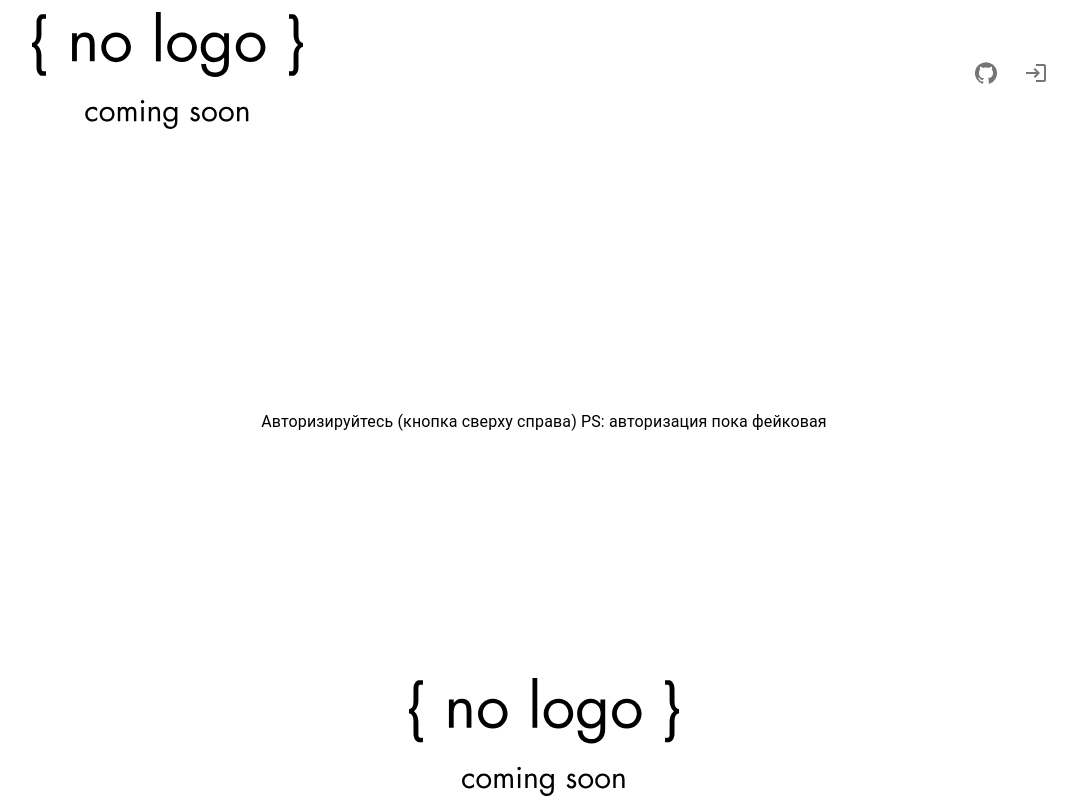
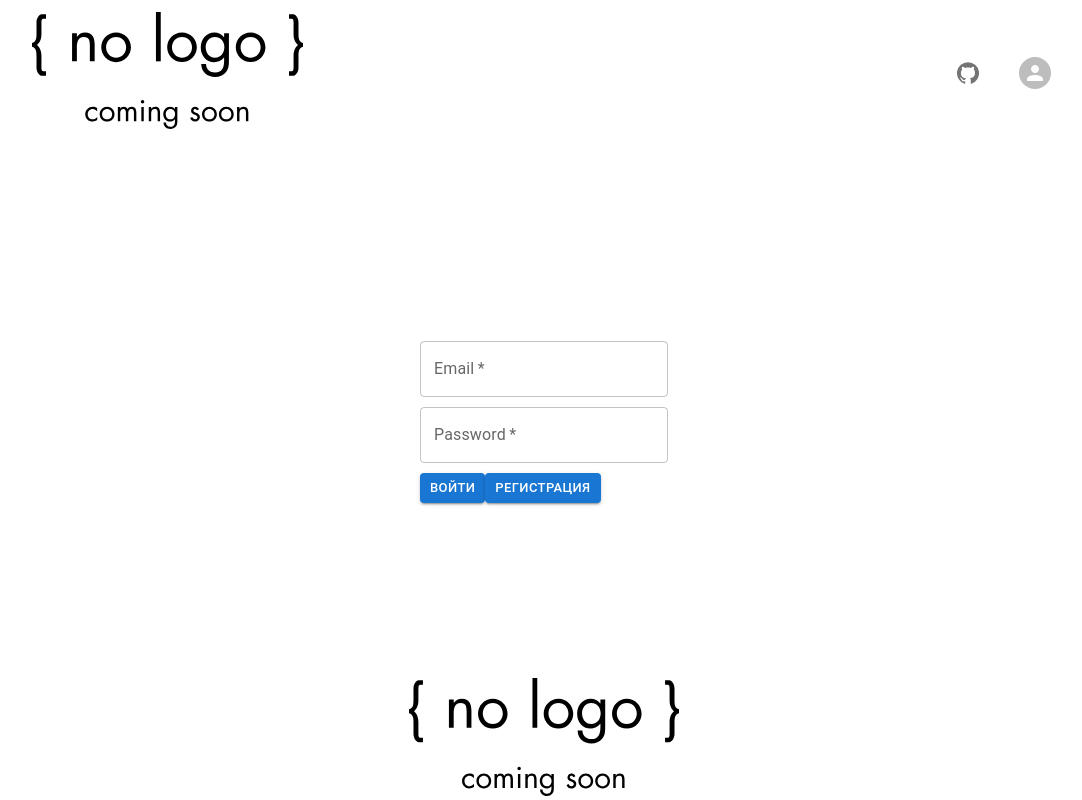
Before and after one commit to sopel1996/sberuniverse_dz_react_posts, a React app: page / in a window 1280 px wide. Shown: the whole page, without its empty margins (96-1178 px from the left). Built offline with nearby package versions, Linux system fonts and the light colour scheme; no server answers.

Commit message:
add login/logout/signup

```diff
--- a/src/App.js
+++ b/src/App.js
@@ -1,106 +1,172 @@
 import { useEffect, useState } from "react";
-import { Routes, Route, Link } from 'react-router-dom';
-import {
-  Navigate
-} from "react-router-dom";
+import { Routes, Route, Link } from "react-router-dom";
+import { Navigate } from "react-router-dom";
 import { Footer } from "./components/Footer";
 import { Header } from "./components/Header";
-import Logo  from "./components/Logo";
+import Logo from "./components/Logo";
 import HeaderBtns from "./components/HeaderBtns";
 import { LoginContent } from "./components/LoginContent";
 
 import api from "./utils/api";
 
-import 'normalize.css';
+import "normalize.css";
 import "./App.css";
-import { Typography } from "@mui/material";
 import { Item } from "./components/Item";
 
+import React from "react";
+import Box from "@mui/material/Box";
+import Button from "@mui/material/Button";
+import Typography from "@mui/material/Typography";
+import { Modal as ModalMUI } from "@mui/material";
+import Input from "@mui/material/Input";
+import { TextField, Grid } from "@mui/material";
+import { useNavigate } from "react-router-dom";
+
 function App() {
-
   const [postsState, setPostsState] = useState([]);
   const [pagesCnt, setPagesCnt] = useState(1);
-const [login, setLogin] = useState(false);
+  const [login, setLogin] = useState(
+    localStorage.getItem("token") === "" ? false : true
+  );
   const [updateAfterDelete, setUpdateAfterDelete] = useState(false);
   const [user, setUser] = useState(null);
   const [favorite, setFavorite] = useState([]);
 
-// useEffect(() => {
-//   if (login){
+  const [email, setEmail] = useState("");
+  const [password, setPassword] = useState("");
 
-//     api.getPosts()
-//     .then((data)=>{
-//       data.forEach((el)=>{
-//         if (el.likes.includes(localStorage.getItem('userID'))){
-//           setFavorite((prevState)=>[...prevState, el._id])
-//         }
-//      })
-//       localStorage.setItem('beginState', JSON.stringify(data))
-//       setPostsState((prevState)=>{
-//         setPagesCnt(Math.ceil(data.length/POSTSONPAGE));
-//         setUpdateAfterDelete(false);
-//         return [...prevState, ...data]
-//       })
-//     })
-//     .catch((err)=>{
-//     alert(err)
-//   })
-// }else{
-//   localStorage.setItem('beginState','')
-//       setPostsState(()=>{
-//         setPagesCnt(0);
-//         return []
-//       })
-// }
-// }, [login, updateAfterDelete]);
   useEffect(() => {
-  if (login){
-    api.getMeInfo()
-    .then((data)=>{
-      setUser(data)
+    if (login) {
+      api
+        .getMeInfo()
+        .then((data) => {
+          setUser(data);
         })
-    .catch((err)=>{
-      alert(err)
+        .catch((err) => {
+          alert(err);
+        });
+    }
+  }, [login]);
+
+  const handleEmailChange = ({ target }) => {
+    setEmail(target.value);
+  };
+
+  const handlePasswordChange = ({ target }) => {
+    setPassword(target.value);
+  };
+
+  const signUp = () => {
+    api
+      .signUp({ email, password })
+      .then((createdUser) => {
+        console.log({ createdUser });
+        return api.signIn({ email, password });
       })
-  }
-},[login]);
+      .then((data) => console.log(data))
+      .catch((err) => {
+        alert(err);
+      });
+  };
 
-
+  const signIn = () => {
+    api
+      .signIn({ email, password })
+      .then((data) => {
+        localStorage.setItem("userID", data.data._id);
+        localStorage.setItem("token", data.token);
+        setLogin(true);
+      })
+      .catch((err) => {
+        alert(err);
+      });
+  };
 
   return (
-    <div className='appContainer'>
+    <div className="appContainer">
       <Header>
-    <Logo isLogin={login}/>
-    <HeaderBtns isLogin={login} setLogin={setLogin} user={user}/>
+        <Logo isLogin={login} />
+        <HeaderBtns isLogin={login} setLogin={setLogin} user={user} />
       </Header>
       <Routes>
         <Route
-      path='/'
+          path="/"
           element={
             <>
-        {localStorage.getItem('token') === '' ||  localStorage.getItem('token') === null ?
-          <div className='content__cards'>
-              <Typography>Авторизируйтесь (кнопка сверху справа)
-                PS: авторизация пока фейковая
-              </Typography>
+              {localStorage.getItem("token") === "" ||
+              localStorage.getItem("token") === null ? (
+                <div className="content__cards">
+                  <Grid container flexDirection="column" spacing="10">
+                    <Grid item>
+                      <TextField
+                        fullWidth
+                        label="Email"
+                        variant="outlined"
+                        required
+                        value={email}
+                        onChange={handleEmailChange}
+                      />
+                    </Grid>
+                    <Grid item>
+                      <TextField
+                        fullWidth
+                        label="Password"
+                        type="password"
+                        variant="outlined"
+                        required
+                        value={password}
+                        onChange={handlePasswordChange}
+                      />
+                    </Grid>
+                    <Grid item>
+                      <Button
+                        type="submit"
+                        variant="contained"
+                        size="small"
+                        onClick={signIn}
+                      >
+                        Войти
+                      </Button>
+                      <Button
+                        type="submit"
+                        variant="contained"
+                        size="small"
+                        onClick={signUp}
+                      >
+                        Регистрация
+                      </Button>
+                    </Grid>
+                  </Grid>
                 </div>
-          :
+              ) : (
                 <Navigate to="/all_posts" />
+              )}
+            </>
           }
-        </>
-      } />
-      <Route path='/all_posts' element={
-        <LoginContent list={postsState} setPostsState={setPostsState} pagesCnt={pagesCnt} setPagesCnt={setPagesCnt} login={login} favorite={favorite} setFavorite={setFavorite} user={user} setUpdateAfterDelete={setUpdateAfterDelete}/>
-      }/>
-      <Route path='/post/:itemID' element={<Item  />} />
-
+        />
+        <Route
+          path="/all_posts"
+          element={
+            <LoginContent
+              list={postsState}
+              setPostsState={setPostsState}
+              pagesCnt={pagesCnt}
+              setPagesCnt={setPagesCnt}
+              login={login}
+              favorite={favorite}
+              setFavorite={setFavorite}
+              user={user}
+              setUpdateAfterDelete={setUpdateAfterDelete}
+            />
+          }
+        />
+        <Route path="/post/:itemID" element={<Item />} />
       </Routes>
       <Footer>
         <Logo />
-
       </Footer>
     </div>
-    )
+  );
 }
 
 export default App;
--- a/src/components/HeaderBtns/index.js
+++ b/src/components/HeaderBtns/index.js
@@ -63,11 +63,12 @@ export default function HeaderBtns({ isLogin, setLogin, user }) {
             </IconButton>
           </Tooltip>
         ) : (
-          <LinkRoute to={'/all_posts'}>
-          <IconButton aria-label="Login" onClick={loginFunc}>
-            <LoginIcon />
-          </IconButton>
-          </LinkRoute>
+          // <LinkRoute to={'/all_posts'}>
+          // <IconButton aria-label="Login" onClick={loginFunc}>
+          //   <LoginIcon />
+          // </IconButton>
+          // </LinkRoute>
+          null
         )}
       </Box>
       <Menu
--- a/src/utils/api.js
+++ b/src/utils/api.js
@@ -92,6 +92,26 @@ class Api {
         })
     }
 
+    signUp(userData) {
+        return fetch(`${this._url}/signup`, {
+            method: 'POST',
+            headers: {
+                'Content-Type': 'application/json',
+            },
+            body: JSON.stringify(userData),
+        }).then(onResponce);
+    }
+
+    signIn(userData) {
+        return fetch(`${this._url}/signin`, {
+            method: 'POST',
+            headers: {
+                'Content-Type': 'application/json',
+            },
+            body: JSON.stringify(userData),
+        }).then(onResponce);
+    }
+
     // getMyFavorite(userID) {
     //     let myFavorite = [];
 
```
Lines whose indentation alone changed are shown as unchanged.
